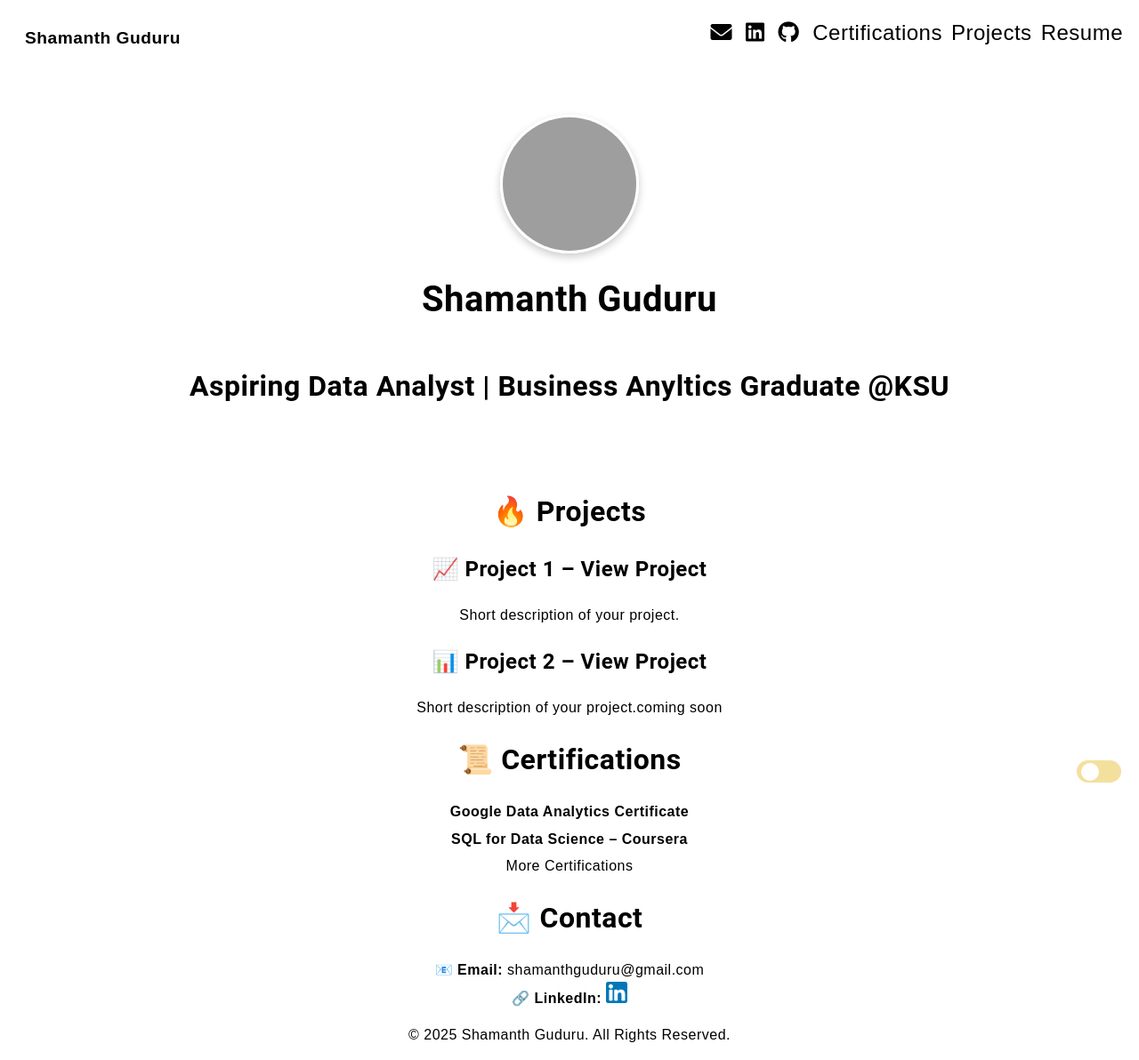
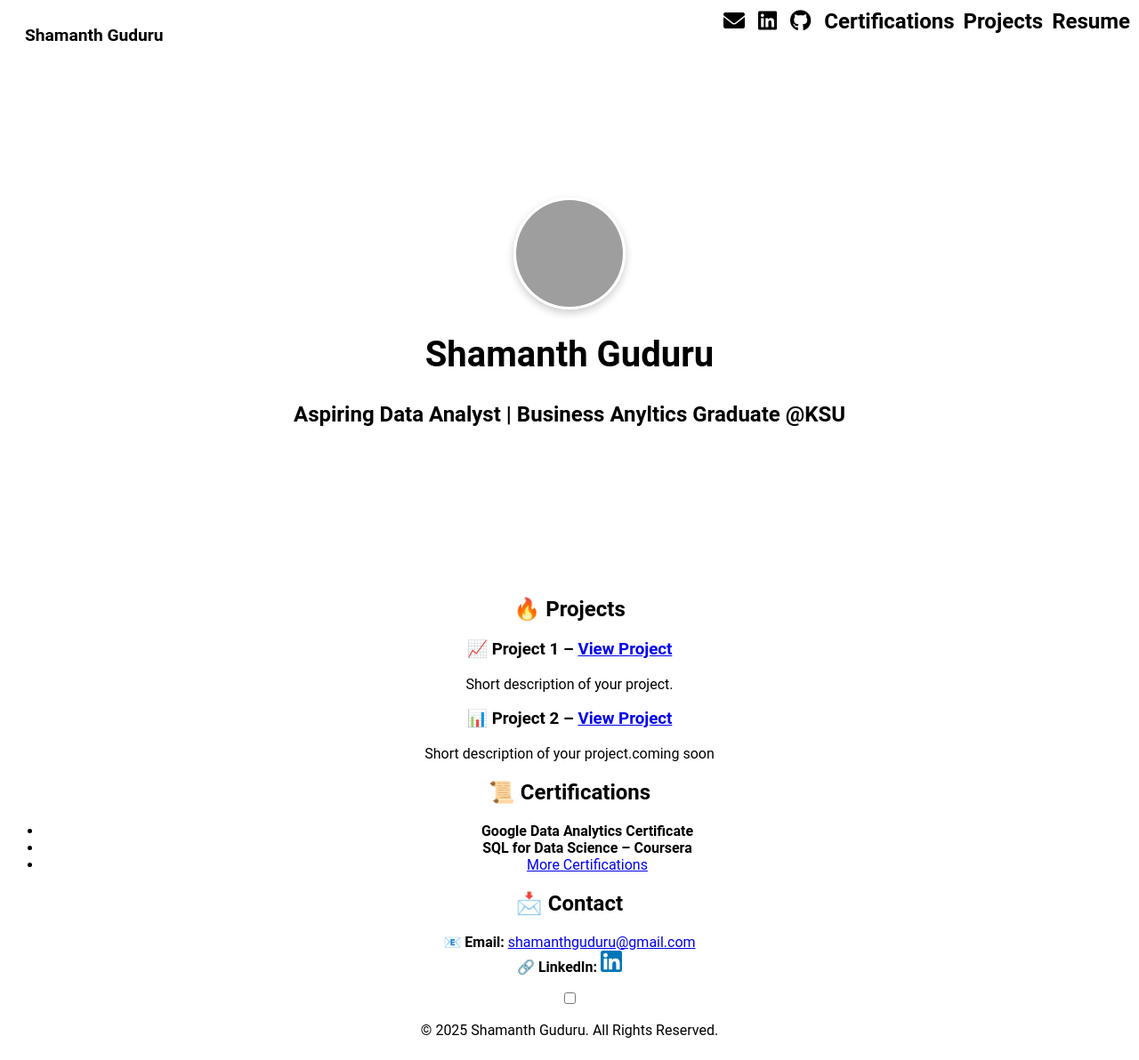
Before and after one commit to shamanthguduru/shamanthguduru.github.io, a Jekyll site: the page built from index.md, in a window 1280 px wide. Shown: the whole page at 89% size. Built offline with Jekyll 4.4.1, drawn with Linux system fonts in a browser that asks for light colours; grey boxes are pictures that could not be loaded.

Commit message:
Update style.css

```diff
--- a/assets/css/style.css
+++ b/assets/css/style.css
@@ -1,6 +1,6 @@
 /* General Styles */
 body {
-    font-family: 'Arial', sans-serif;
+    font-family: 'Roboto', sans-serif;
     background-color: white;
     color: black;
     text-align: center;
@@ -12,7 +12,6 @@ body.dark-mode {
     background-color: #121212;
     color: white;
 }
-
 
 /* Theme Toggle Button */
 .theme-toggle {
@@ -36,18 +35,14 @@ body.dark-mode {
     background: #ffcc00;
     border-radius: 50%;
     transition: transform 0.3s ease-in-out;
-    display: flex;
-    align-items: center;
-    justify-content: center;
-    font-size: 16px;
 }
 
 body.dark-mode .theme-toggle {
-    background: #1e3a8a;
+    background: #444;
 }
 
 body.dark-mode .toggle-circle {
-    background: #5b93d3;
+    background: #bbb;
     transform: translateX(30px);
 }
 
@@ -76,10 +71,16 @@ body.dark-mode .social-links a {
 
 /* Profile Picture */
 .profile-pic {
-    width: 150px;
-    height: 150px;
+    width: 120px;
+    height: 120px;
     border-radius: 50%;
     border: 3px solid white;
+    box-shadow: 0px 4px 10px rgba(0, 0, 0, 0.2);
+    transition: transform 0.3s ease-in-out;
+}
+
+.profile-pic:hover {
+    transform: scale(1.05);
 }
 
 /* Hero Section */
@@ -87,21 +88,39 @@ body.dark-mode .social-links a {
     display: flex;
     flex-direction: column;
     align-items: center;
-    padding: 50px;
+    justify-content: center;
+    height: 60vh;
+    padding: 20px;
+    text-align: center;
 }
 
-h1 {
-    font-size: 36px;
+.hero h1 {
+    font-size: 2.5rem;
     font-weight: bold;
+    margin-bottom: 10px;
 }
 
-h2 {
-    font-size: 20px;
-    font-weight: lighter;
+.hero p {
+    font-size: 1.2rem;
+    max-width: 600px;
+    margin: 0 auto;
+    opacity: 0.8;
 }
 
-a {
-    color: #ffd700;
+/* Buttons */
+.button {
+    display: inline-block;
+    padding: 10px 20px;
+    background: #ffcc00;
+    color: black;
+    border-radius: 5px;
+    text-decoration: none;
+    font-weight: bold;
+    transition: background 0.3s ease-in-out;
+}
+
+.button:hover {
+    background: #e6b800;
 }
 
 /* Containers */
@@ -122,205 +141,38 @@ body.dark-mode .container {
 
 /* Navbar */
 header {
-    position: relative;
     padding: 10px;
+    display: flex;
+    justify-content: space-between;
+    align-items: center;
 }
 
-.hamburger {
-    font-size: 24px;
-    background: none;
-    border: none;
-    cursor: pointer;
-    color: black;
-    position: absolute;
-    top: 10px;
-    left: 10px;
+.nav-links {
+    display: flex;
+    gap: 20px;
 }
 
-body.dark-mode .hamburger {
+.nav-links a {
+    color: black;
+    text-decoration: none;
+    font-weight: bold;
+    transition: color 0.3s ease-in-out;
+}
+
+body.dark-mode .nav-links a {
     color: white;
 }
 
-nav {
-    display: none;
-    background: #1e3a8a;
-    padding: 10px;
-    border-radius: 8px;
-    position: absolute;
-    top: 50px;
-    left: 10px;
-    text-align: left;
+.nav-links a:hover {
+    color: #ffcc00;
 }
 
-nav ul {
-    list-style-type: none;
-    padding: 0;
-    margin: 0;
-}
-
-nav ul li {
-    margin: 10px 0;
-}
-
-nav ul li a {
-    color: white;
-    text-decoration: none;
-}
-
-nav.show {
-    display: block;
-}
-
-/* Fix for unwanted bullet points */
-ul {
-    list-style-type: none;
-    padding-left: 0;
-}
-
-li {
-    margin-bottom: 5px;
-}
-
-.certifications img {
-    max-width: 300px;
-    height: auto;
-    display: block;
-    margin: 20px auto;
-    border-radius: 8px;
-    box-shadow: 0px 4px 6px rgba(0, 0, 0, 0.1);
-    transition: transform 0.3s ease-in-out;
-}
-
-.certifications img:hover {
-    transform: scale(1.05);
-}
-/* Toggle Switch */
-.toggle-container {
-    position: fixed;
-    bottom: 20px;
-    right: 20px;
-    display: flex;
-    align-items: center;
-    z-index: 100;
-}
-
-.toggle-checkbox {
-    display: none;
-}
-
-.toggle-label {
-    width: 50px;
-    height: 25px;
-    background: #f4e09d;
-    border-radius: 25px;
-    position: relative;
-    cursor: pointer;
-    transition: background 0.3s ease-in-out;
-}
-
-.toggle-label::after {
-    content: "";
-    width: 20px;
-    height: 20px;
-    background: white;
-    position: absolute;
-    top: 50%;
-    left: 5px;
-    transform: translateY(-50%);
-    border-radius: 50%;
-    transition: left 0.3s ease-in-out, background 0.3s ease-in-out;
-}
-
-.toggle-checkbox:checked + .toggle-label {
-    background: #1e3a8a;
-}
-
-.toggle-checkbox:checked + .toggle-label::after {
-    left: 25px;
-    background: yellow;
-}
-
-
-/* Dark Mode Styles */
-body.dark-mode {
-    background-color: #121212;
-    color: white;
-}
-/* Existing styles (as per your current CSS) */
-
-/* ... */
-
-/* Aesthetic Enhancements */
-
-/* Consistent Typography */
-body {
-    font-family: 'Arial', sans-serif;
-    line-height: 1.6;
-    letter-spacing: 0.5px;
-}
-
-/* Consistent Headings */
-h1, h2, h3 {
-    font-family: 'Roboto', sans-serif;
-    font-weight: bold;
-    margin: 20px 0;
-}
-
-h1 {
-    font-size: 2.5rem;
-}
-
-h2 {
-    font-size: 2rem;
-}
-
-h3 {
-    font-size: 1.5rem;
-}
-
-/* Body Text */
-p {
-    font-size: 1rem;
-    margin-bottom: 15px;
-    color: var(--light-text);
-}
-
-.dark-mode p {
-    color: var(--dark-text);
-}
-
-/* Button Styling */
-button {
-    background-color: var(--accent-color);
-    color: white;
-    border: none;
-    padding: 10px 20px;
-    border-radius: 5px;
-    cursor: pointer;
-    transition: background-color 0.3s ease, transform 0.3s ease;
-}
-
-button:hover {
-    background-color: #0056b3;
-    transform: scale(1.05);
-}
-
-/* Links */
-a {
-    color: var(--accent-color);
-    text-decoration: none;
-    transition: color 0.3s ease;
-}
-
-a:hover {
-    color: #fff;
-}
-
-/* Section Dividers */
+/* Section Styling */
 .section {
     padding: 40px 20px;
     margin: 20px 0;
     border-bottom: 2px solid #ddd;
+    transition: background 0.3s ease-in-out;
 }
 
 .dark-mode .section {
@@ -336,22 +188,11 @@ a:hover {
 }
 
 /* Subtle Animations */
-.container, .project, .section {
+.container, .section {
     transition: transform 0.3s ease, box-shadow 0.3s ease;
 }
 
-.container:hover, .project:hover, .section:hover {
+.container:hover, .section:hover {
     transform: translateY(-5px);
     box-shadow: 0px 4px 10px rgba(0, 0, 0, 0.1);
 }
-
-/* Profile Picture Shadow */
-.profile-pic {
-    box-shadow: 0px 4px 10px rgba(0, 0, 0, 0.2);
-}
-
-.profile-pic:hover {
-    transform: scale(1.05);
-}
-
-/* End of Aesthetic Enhancements */
```
